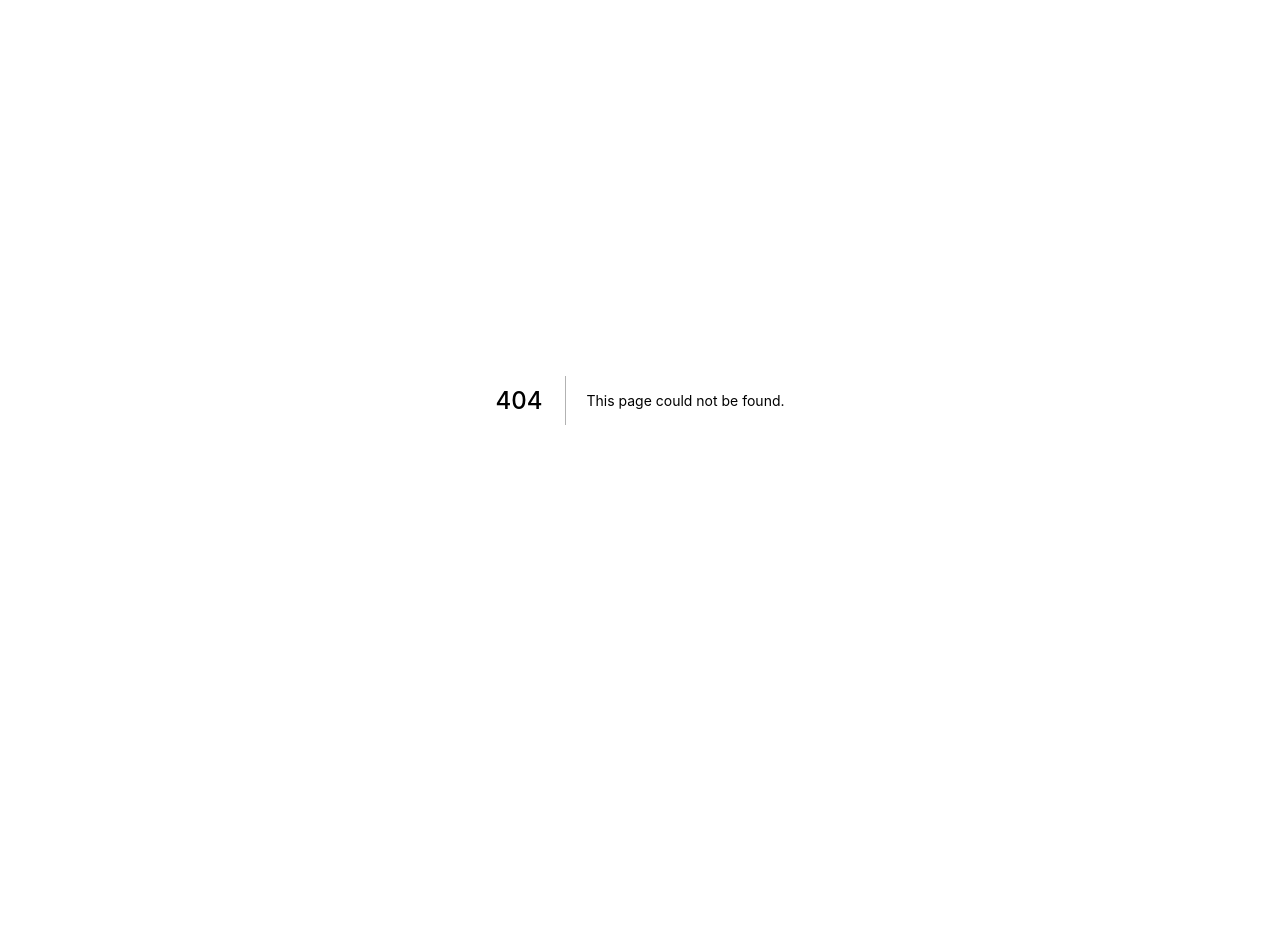
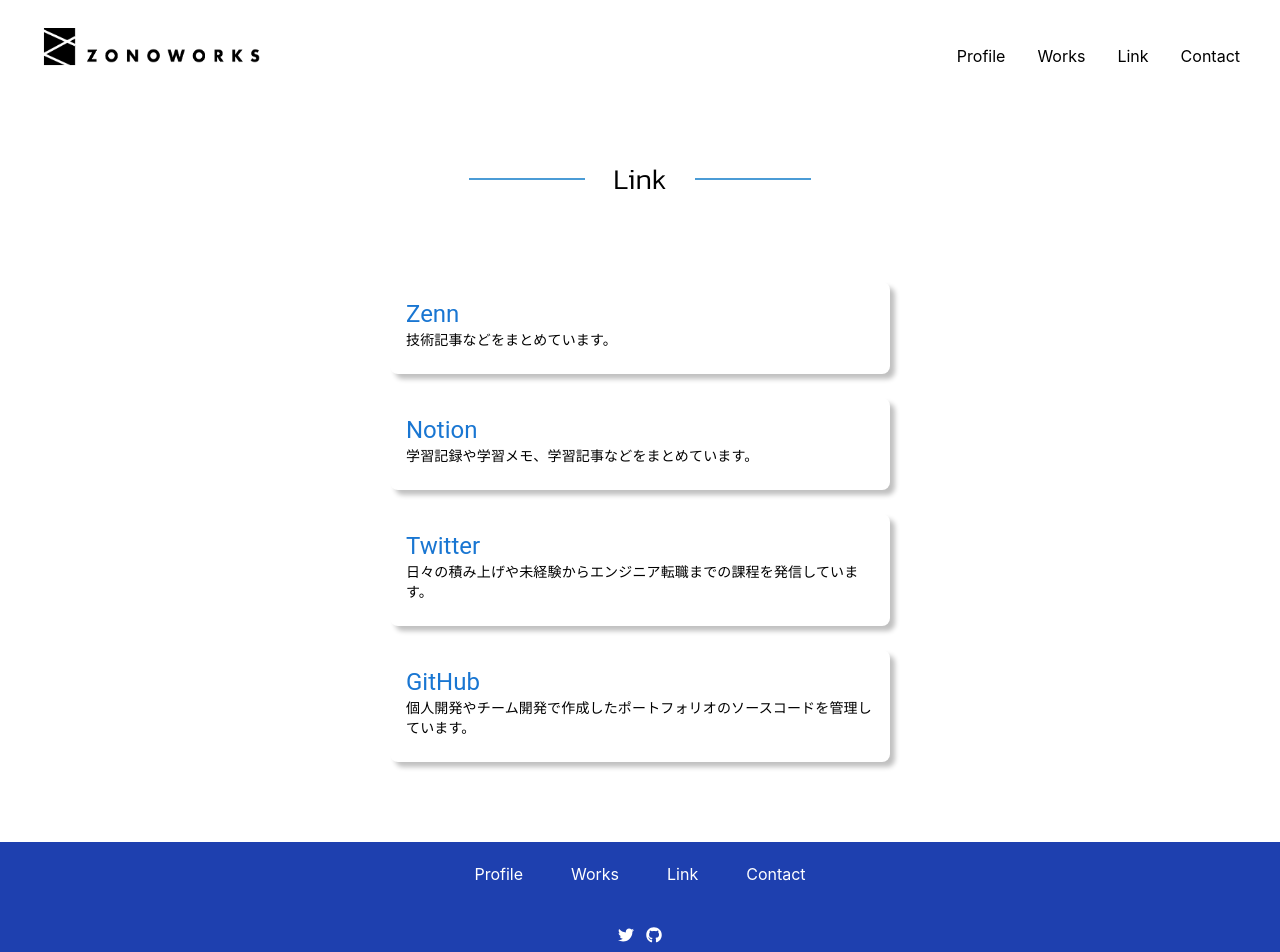
Before and after one commit to zonoryo17/ZONOWORKS, a Next.js app: page /Link in a window 1280 px wide. Before the commit this address had no page. Shown: the top 952 px of the page. Before the commit the page ends 800 px from the top, so only its background shows below. Built offline with nearby package versions, Linux system fonts and the light colour scheme; a web font is replaced by a local one.

Commit message:
fixed contactForm and more.

```diff
--- a/components/Footer.jsx
+++ b/components/Footer.jsx
@@ -6,9 +6,10 @@
     <>
       <footer className="bg-blue-800 text-white mt-5">
         <div className="flex justify-center space-x-12 pt-5">
-          <Link href="/posts/Profile"><a> Profile </a></Link>
-          <Link href="/posts/Works"><a> Works </a></Link>
-          <Link href="/posts/Contact"><a> Contact </a></Link>
+          <Link href="/Profile"><a> Profile </a></Link>
+          <Link href="/Works"><a> Works </a></Link>
+          <Link href="/Link"><a> Link </a></Link>
+          <Link href="/Contact"><a> Contact </a></Link>
         </div>
         <div className="flex justify-center pt-10">
           <Link href="https://twitter.com/zonoryo03">
--- a/components/Header.jsx
+++ b/components/Header.jsx
@@ -23,9 +23,10 @@
         </a>
       </Link>
       <div className="space-x-8 hidden md:flex">
-        <Link href="/posts/Profile"><a> Profile </a></Link>
-        <Link href="/posts/Works"><a> Works </a></Link>
-        <Link href="/posts/Contact"><a> Contact </a></Link>
+        <Link href="/Profile"><a> Profile </a></Link>
+        <Link href="/Works"><a> Works </a></Link>
+        <Link href="/Link"><a> Link </a></Link>
+        <Link href="/Contact"><a> Contact </a></Link>
       </div>
       <div className="md:hidden cursor-pointer" onClick={() => toggleMenu()}>
         <MdMenu className={openMenu ? NavigationStyles.open : undefined} size="2em" />
@@ -38,21 +39,28 @@
         <span></span>
       </div>
       <li>
-        <Link href="/posts/Profile">
+        <Link href="/Profile">
           <a>
             <p className={NavigationStyles.mainTitle}>Profile</p>
           </a>
         </Link>
       </li>
       <li>
-        <Link href="/posts/Works">
+        <Link href="/Works">
         <a>
           <p className={NavigationStyles.mainTitle}>Works</p>
         </a>
         </Link>
       </li>
       <li>
-        <Link href="/posts/Contact">
+        <Link href="/Link">
+        <a>
+          <p className={NavigationStyles.mainTitle}>Link</p>
+        </a>
+        </Link>
+      </li>
+      <li>
+        <Link href="/Contact">
         <a>
           <p className={NavigationStyles.mainTitle}>Contact</p>
         </a>
--- a/components/templatates/contactForm.js
+++ b/components/templatates/contactForm.js
@@ -1,5 +1,6 @@
 import layoutStyles from '../../components/layout.module.css';
 import { useState } from "react";
+import Alert from '@mui/material/Alert';
 
 const contactForm = () => {
   const [name, setName] = useState("");
@@ -34,6 +35,7 @@
         setEmail("");
         setPhoneNumber("");
         setMessage("");
+        alert("お問い合わせの送信が完了しました");
       } else {
         console.log("送信に失敗しました");
       }
--- a/pages/About.jsx
+++ b/pages/About.jsx
@@ -159,7 +159,7 @@
                 </tbody>
               </table>
               <div className="mt-7 mb-5">
-                <Link href="/posts/Profile">
+                <Link href="/Profile">
                   <button className="shadow-lg px-4 py-2 mt-5 bg-gradient-to-r hover:bg-gradient-to-l from-cyan-400 to-blue-700 text-lg text-white font-semibold rounded">To Profile</button>
                 </Link>
               </div>
@@ -171,24 +171,24 @@
             </div>
             <div className="flex flex-wrap justify-center mb-10 mt-16 mx-5 space-x-0 sm:space-x-10">
               <div className="text-center mt-5">
-                <Link href="/posts/PortforioSite">
+                <Link href="/PortforioSite">
                   <img src="/images/zonoworksImg.jpg" alt="works01の画像" className=" max-h-60 mb-3 shadow-lg transition-all duration-300 cursor-pointer hover:translate-x-1 hover:translate-y-1 hover:shadow-none  hover:duration-300" />
                 </Link>
-                <Link href="/posts/PortforioSite">
+                <Link href="/PortforioSite">
                   <a className="font-bold">ポートフォリオサイト</a>
                 </Link>
               </div>
               <div className="text-center mt-5">
-                <Link href="/posts/PortforioSite">
+                <Link href="/PortforioSite">
                   <img src="/images/zonoworksImg.jpg" alt="works01の画像" className=" max-h-60 mb-3 shadow-lg transition-all duration-300 cursor-pointer hover:translate-x-1 hover:translate-y-1 hover:shadow-none  hover:duration-300" />
                 </Link>
-                <Link href="/posts/PortforioSite">
+                <Link href="/PortforioSite">
                   <a className="font-bold">ポートフォリオサイト</a>
                 </Link>
               </div>
             </div>
             <div className="flex justify-center">
-              <Link href="/posts/Works">
+              <Link href="/Works">
                 <button className="shadow-lg px-4 py-2 mt-5 bg-gradient-to-r hover:bg-gradient-to-l from-slate-400 to-gray-700 text-lg text-white font-semibold rounded">To Works</button>
               </Link>
             </div>
@@ -199,7 +199,7 @@
           <p className="text-md sm:text-lg font-bold text-center mt-10 mb-16">制作物に関するご質問や各種ご相談、オファー等<br />
             お気軽にお問い合わせください。</p>
           <div>
-            <Link href="/posts/Contact">
+            <Link href="/Contact">
               <button className="shadow-lg px-4 py-2 mb-16 bg-gradient-to-r hover:bg-gradient-to-l from-blue-400 to-blue-800 text-lg text-white font-semibold rounded">To Contact</button>
             </Link>
           </div>
--- a/pages/posts/Contact.jsx
+++ b/pages/Contact.jsx
@@ -1,6 +1,6 @@
 import Head from 'next/head';
-import Layout from '../../components/layout';
-import ContactForm from '../../components/templatates/contactForm';
+import Layout from '../components/layout';
+import ContactForm from '../components/templatates/contactForm';
 
 const Contact = () => {
   return (
--- /dev/null
+++ b/pages/Link.jsx
@@ -0,0 +1,60 @@
+import Layout from "../components/layout"
+import Link from '@mui/material/Link';
+import { Box, CardContent, Stack, Typography } from "@mui/material";
+import layoutStyles from '../components/layout.module.css';
+
+const LinkPage = () => {
+  return (
+    <Layout>
+      <div>
+        <h1 className={layoutStyles.h1Text}>Link</h1>
+      </div>
+      <Box sx={{ display: 'flex', direction: 'column', justifyContent: 'center', margin: 10 }}>
+        <Stack spacing={3}>
+          <Link href="https://zenn.dev/zonoryo03" sx={{ width: 500, display: 'flex', boxShadow: "5px 5px 5px #c0c0c0", borderRadius: "8px", textDecoration: 'none' }}>
+            <CardContent>
+              <Typography variant="h5" component="div">
+                Zenn
+              </Typography>
+              <Typography variant="body2" sx={{ color: '#000' }}>
+                技術記事などをまとめています。
+              </Typography>
+            </CardContent>
+          </Link>
+          <Link href="https://zonoryo17.notion.site/f847889044e64be5b699382f2b00774f" sx={{ width: 500, display: 'flex', boxShadow: "5px 5px 5px #c0c0c0", borderRadius: "8px", textDecoration: 'none' }}>
+            <CardContent>
+              <Typography variant="h5" component="div">
+                Notion
+              </Typography>
+              <Typography variant="body2" sx={{ color: '#000' }}>
+                学習記録や学習メモ、学習記事などをまとめています。
+              </Typography>
+            </CardContent>
+          </Link>
+          <Link href="https://twitter.com/zonoryo03" sx={{ width: 500, display: 'flex', boxShadow: "5px 5px 5px #c0c0c0", borderRadius: "8px", textDecoration: 'none' }}>
+            <CardContent>
+              <Typography variant="h5" component="div">
+                Twitter
+              </Typography>
+              <Typography variant="body2" sx={{ color: '#000' }}>
+                日々の積み上げや未経験からエンジニア転職までの課程を発信しています。
+              </Typography>
+            </CardContent>
+          </Link>
+          <Link href="https://github.com/zonoryo17" sx={{ width: 500, display: 'flex', boxShadow: "5px 5px 5px #c0c0c0", borderRadius: "8px", textDecoration: 'none' }}>
+            <CardContent>
+              <Typography variant="h5" component="div">
+                GitHub
+              </Typography>
+              <Typography variant="body2" sx={{ color: '#000' }}>
+                個人開発やチーム開発で作成したポートフォリオのソースコードを管理しています。
+              </Typography>
+            </CardContent>
+          </Link>
+        </Stack>
+      </Box>
+    </Layout >
+  )
+}
+
+export default LinkPage;
--- a/pages/posts/PortforioSite.jsx
+++ b/pages/PortforioSite.jsx
@@ -1,4 +1,4 @@
-import Layout from "../../components/layout";
+import Layout from "../components/layout";
 import { FaRegCalendarAlt, FaRegCommentDots } from "react-icons/fa";
 import { BsCodeSlash } from "react-icons/bs";
 
--- a/pages/posts/Profile.jsx
+++ b/pages/Profile.jsx
@@ -1,8 +1,8 @@
 import Head from 'next/head';
 import Image from 'next/image';
-import Layout from '../../components/layout';
-import utilStyles from '../../styles/utils.module.css';
-import layoutStyles from '../../components/layout.module.css';
+import Layout from '../components/layout';
+import utilStyles from '../styles/utils.module.css';
+import layoutStyles from '../components/layout.module.css';
 import Link from 'next/link';
 import { FaTwitter, FaGithub } from "react-icons/fa"
 
--- a/pages/posts/Works.jsx
+++ b/pages/Works.jsx
@@ -1,7 +1,7 @@
 import Head from 'next/head';
 import Link from 'next/link';
-import Layout from '../../components/layout';
-import layoutStyles from '../../components/layout.module.css';
+import Layout from '../components/layout';
+import layoutStyles from '../components/layout.module.css';
 
 
 const Works = () => {
@@ -17,11 +17,11 @@
           <h1 className={layoutStyles.h1Text}>Works</h1>
           <div className="flex flex-wrap flex-col items-center mb-20 mt-20 md:mt-20 text-center space-x-5">
             <div className="mx-5">
-              <Link href="/posts/PortforioSite">
+              <Link href="/PortforioSite">
                 <img src="/images/zonoworksImg.jpg" alt="works01の画像" className="max-h-60 mb-3 shadow-lg transition-all duration-300 cursor-pointer hover:translate-x-1 hover:translate-y-1 hover:shadow-none  hover:duration-300" />
               </Link>
             </div>
-            <Link href="/posts/PortforioSite">
+            <Link href="/PortforioSite">
               <a className="font-bold mb-5 md:mb-10 mt-5 md:mt-10">ポートフォリオサイト</a>
             </Link>
             <p className="mt-5 md:mt-0 mb-5 pr-5">私のスキルや経歴をまとめたポートフォリオサイトです。</p>
--- a/pages/api/contact.js
+++ b/pages/api/contact.js
@@ -17,7 +17,7 @@
   });
 
   //管理人に送るお問い合わせメッセージ
-  const toHostMailData ={
+  const toHostMailData = {
     from: "sender@mail.com",
     to: "p.naka.0p0@gmail.com",
     subject: `【お問い合わせ】${req.body.name}様より`,
@@ -64,7 +64,7 @@
     if (err) console.log(err);
     else console.log(info);
   });
-  transporter.sendMail(toGuestMailData, function(err, info) {
+  transporter.sendMail(toGuestMailData, function (err, info) {
     if (err) console.log(err);
     else console.log(info);
   });
```
Also changed, not shown: package.json (+6 -1 lines), 1 other file (tests, documents, lock files or other folders).
